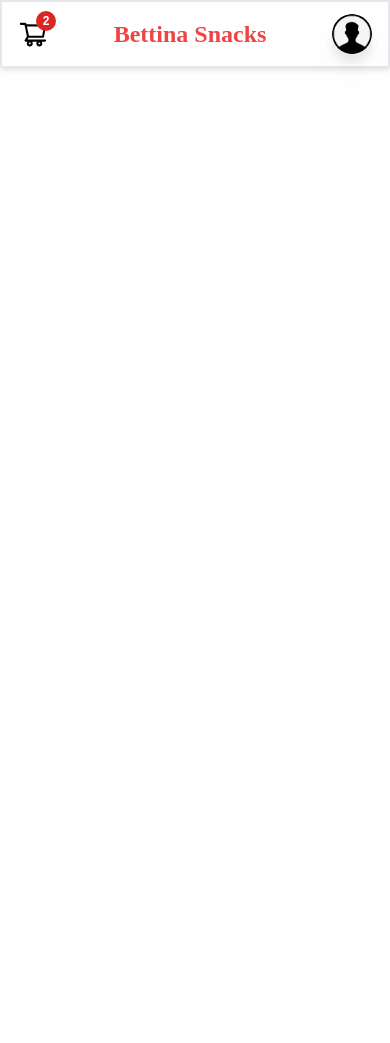
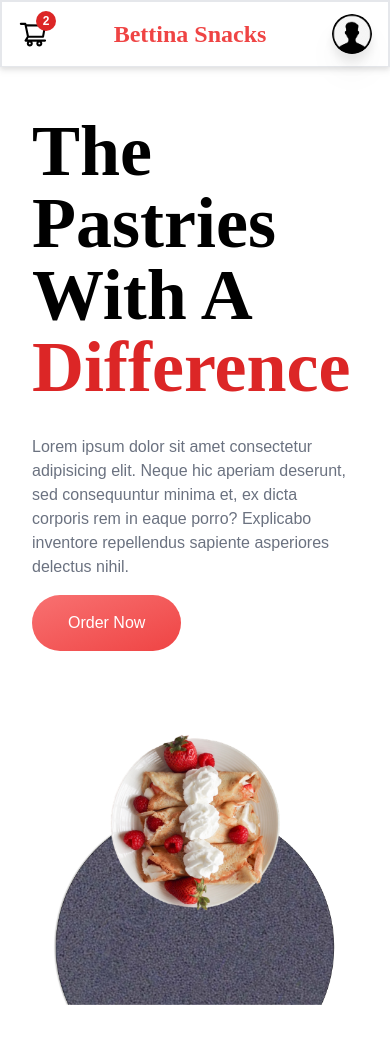
Before and after one commit to 208-code-titans/bettina-snacks, a React (Create React App) app: page / in a window 390 px wide. Before the commit the page ends 844 px from the top, so only its background shows below. Built offline with nearby package versions, Linux system fonts and the light colour scheme.

Commit message:
feat: :sparkles: responsive home landing page

```diff
--- a/src/components/HomeLanding/HomeLanding.jsx
+++ b/src/components/HomeLanding/HomeLanding.jsx
@@ -15,10 +15,22 @@ const HomeLanding = () => {
 					<Button route='/menu' text='Order Now' />
 				</div>
 				<div className='absolute right-0 w-[500px] 2xl:w-[600px]'>
-					<img src={homeLanding} alt='' className='w-[] ' />
+					<img src={homeLanding} alt='' className='' />
 				</div>
 			</div>
-			<div className='flex md:hidden w-full h-full justify-between items-center'></div>
+			<div className='flex md:hidden w-full h-full justify-between items-center flex-col gap-4 px-8 pt-12'>
+				<div className='w-full relative mx-12 gap-4 flex flex-col'>
+					<LandingSubHeading
+						title='The Pastries With A'
+						span='Difference'
+						subtitle='Lorem ipsum dolor sit amet consectetur adipisicing elit. Neque hic aperiam deserunt, sed consequuntur minima et, ex dicta corporis rem in eaque porro? Explicabo inventore repellendus sapiente asperiores delectus nihil.'
+					/>
+					<Button route='/menu' text='Order Now' />
+                </div>
+                <div className=' right-0 w-[300px]'>
+					<img src={homeLanding} alt='' className='rotate-90' />
+				</div>
+			</div>
 		</div>
 	)
 }
--- a/src/index.css
+++ b/src/index.css
@@ -46,10 +46,10 @@ h6 {
 
 ::-webkit-scrollbar-thumb {
     width: 5px;
-    background-color: #FDAB84;
+    background-color: #F66A6A;
     border-radius: 1rem;
 }
 
 ::-webkit-scrollbar-thumb:hover {
-    background-color: #f09063;
+    background-color: #F25252;
 }
```
